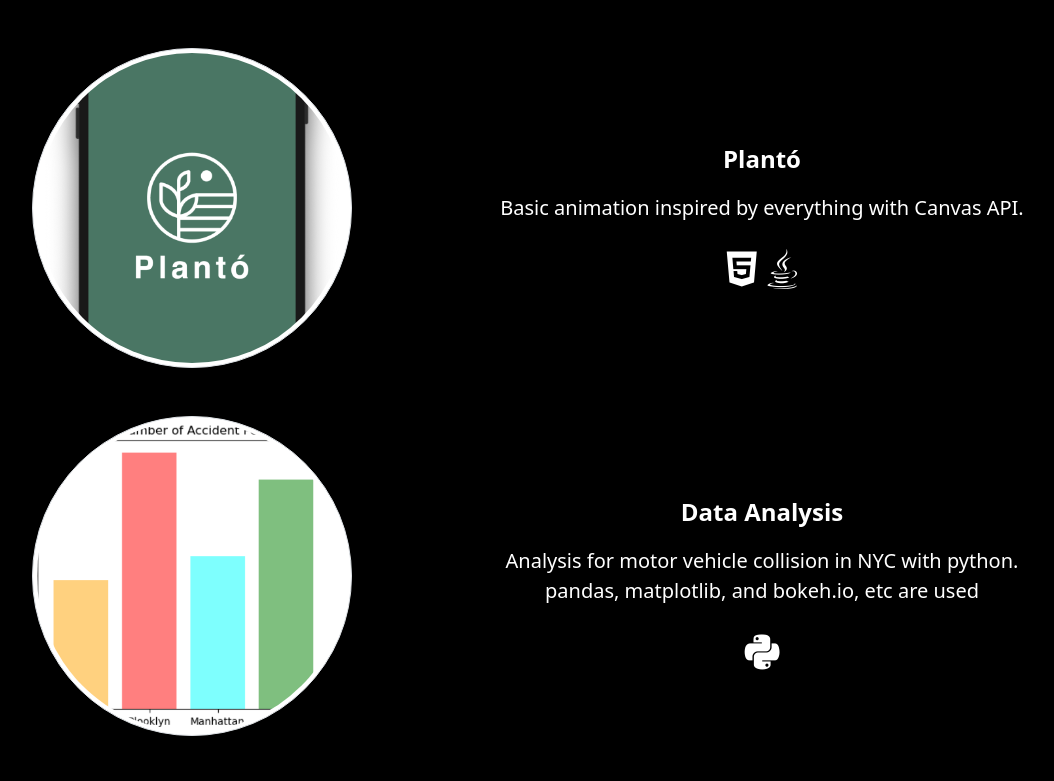
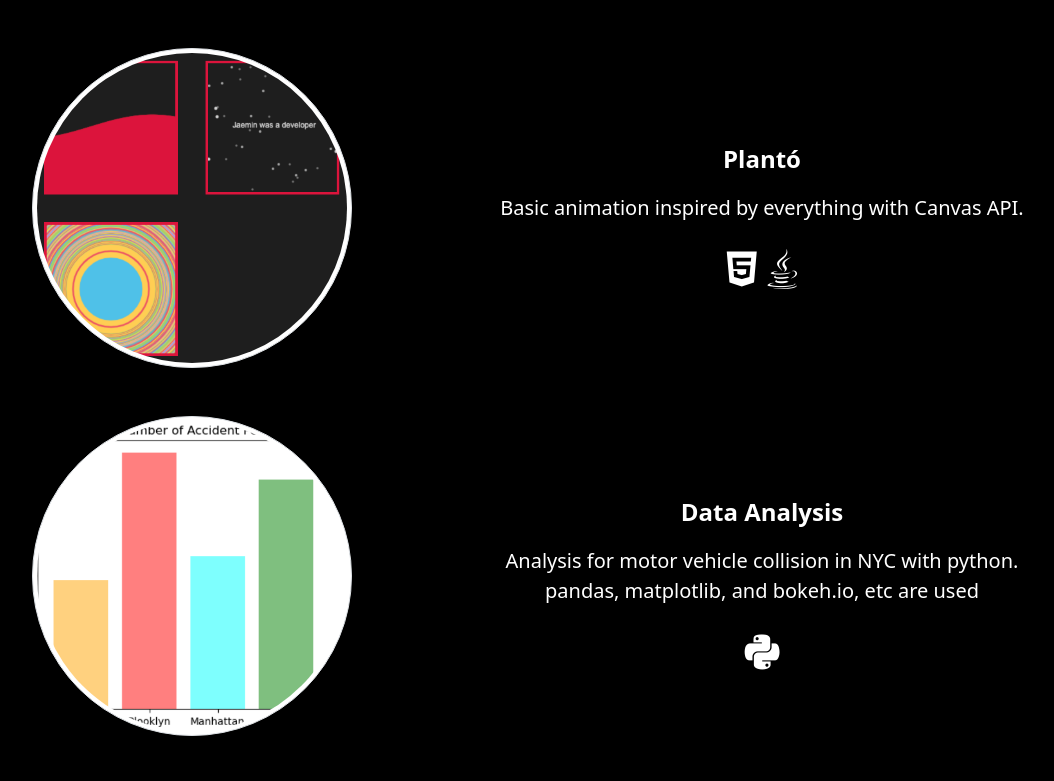
Before and after one commit to init-JaeminKim/Portfolio, a plain HTML site: page index.html in a window 1280 px wide. Shown: the part 2118-2899 px from the top of the page, without its empty margins (163-1217 px from the left). Drawn offline with nearby package versions, Linux system fonts and the light colour scheme; animation ran at ten frames a second.

Commit message:
canvas image

```diff
--- a/index.html
+++ b/index.html
@@ -232,7 +232,7 @@
             <a href="https://init-jaeminkim.github.io/JS-Animation/">
               <img
                 class="rounded-circle img-thumbnail"
-                src="./images/planto.png"
+                src="./images/canvas.png"
                 alt=""
                 style="height: 40vh; min-height: 250px"
               />
```
Also changed, not shown: images/canvas.png (added).
